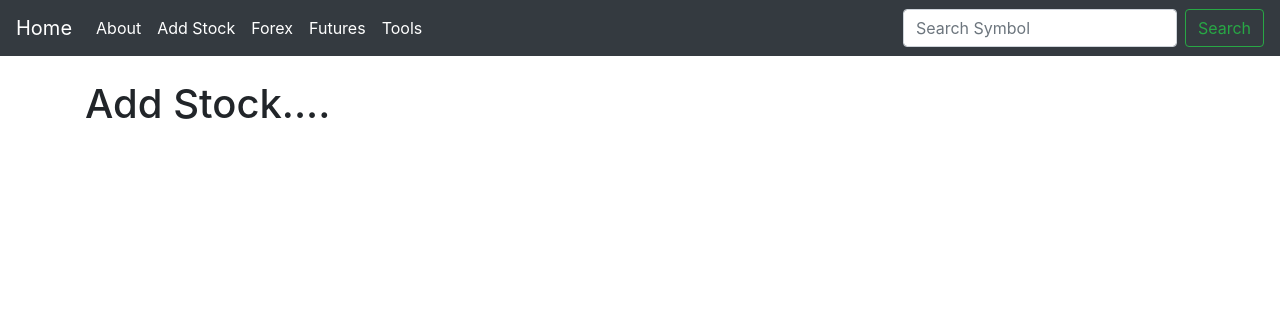
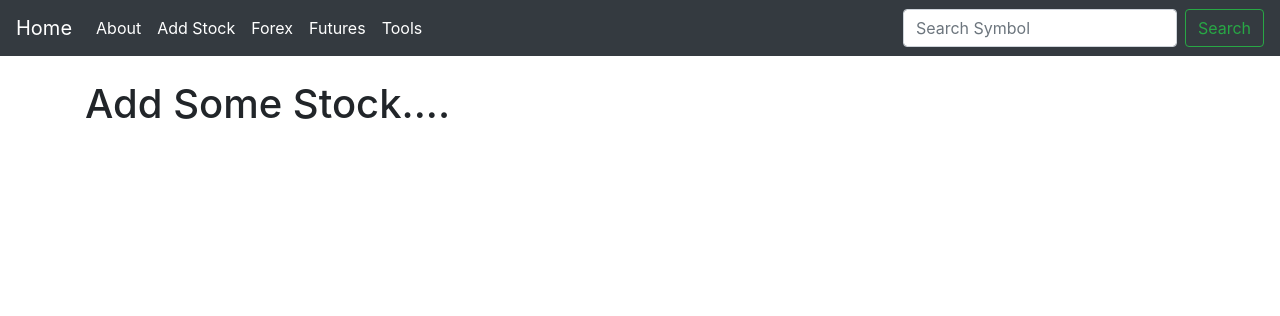
Before and after one commit to mjovbg/ts_site, a Django app: page /add_stock/ in a window 1280 px wide. Shown: the top 316 px of the page. Run offline with Django 3.2, Linux system fonts and the light colour scheme; some libraries are stand-ins or nearby versions.

Commit message:
test in add_stock.html

```diff
--- a/quotes/templates/add_stock.html
+++ b/quotes/templates/add_stock.html
@@ -1,4 +1,4 @@
 {% extends 'base.html' %}
 {% block content %}
-<h1>Add Stock....</h1>
+<h1>Add Some Stock....</h1>
 {% endblock %}
```
